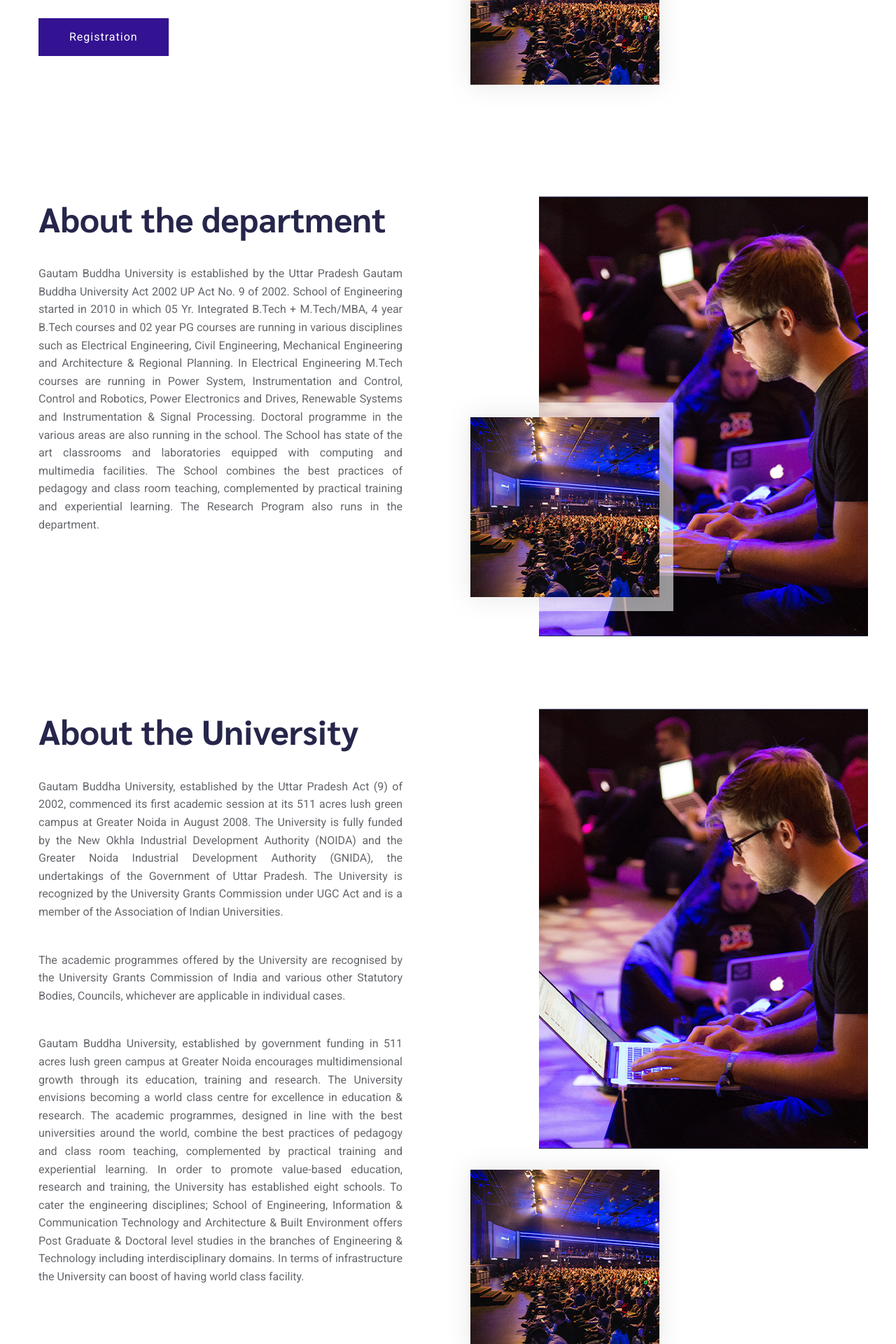
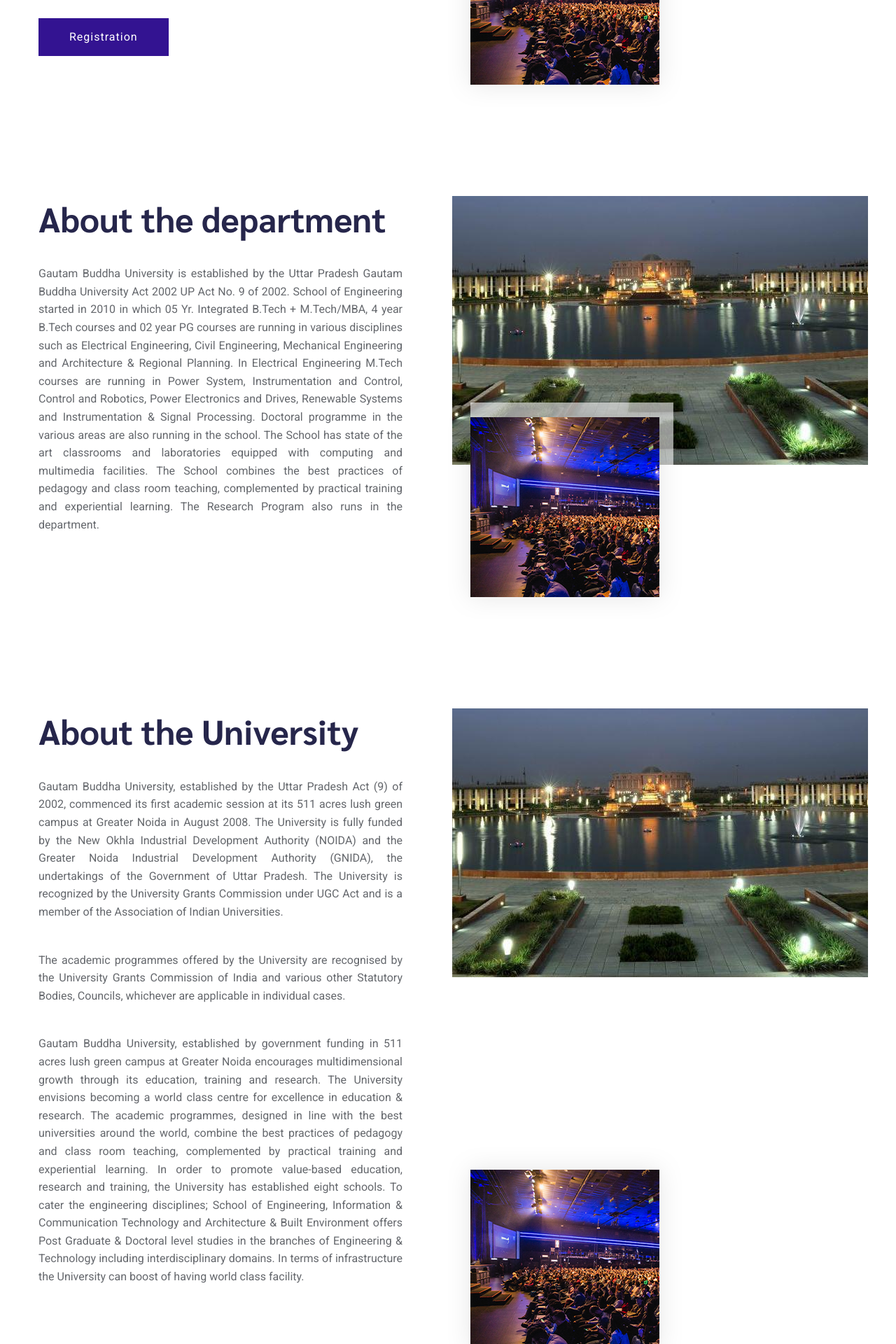
Before and after one commit to vishal-pandey/etepct, a Jekyll site: the page built from index.html, in a window 1280 px wide. Shown: the part 2132-4052 px from the top of the page at 70% size. Built offline with Jekyll 4.4.1, drawn with Linux system fonts in a browser that asks for light colours.

Commit message:
Gbu Photo Update

```diff
--- a/index.html
+++ b/index.html
@@ -119,7 +119,7 @@
                             <img src="assets/img/gallery/about2.png" alt="">
                         </div>
                         <div class="about-back-img ">
-                            <img src="assets/img/gallery/about1.png" alt="">
+                            <img src="assets/img/gallery/gbu.jpg" alt="">
                         </div>
                     </div>
                 </div>
@@ -152,7 +152,7 @@
                             <img src="assets/img/gallery/about2.png" alt="">
                         </div>
                         <div class="about-back-img ">
-                            <img src="assets/img/gallery/about1.png" alt="">
+                            <img src="assets/img/gallery/gbu.jpg" alt="">
                         </div>
                     </div>
                 </div>
```
Also changed, not shown: assets/img/gallery/gbu.jpg (added), assets/img/gallery/gbu1.jpg (added), 4 other files.
